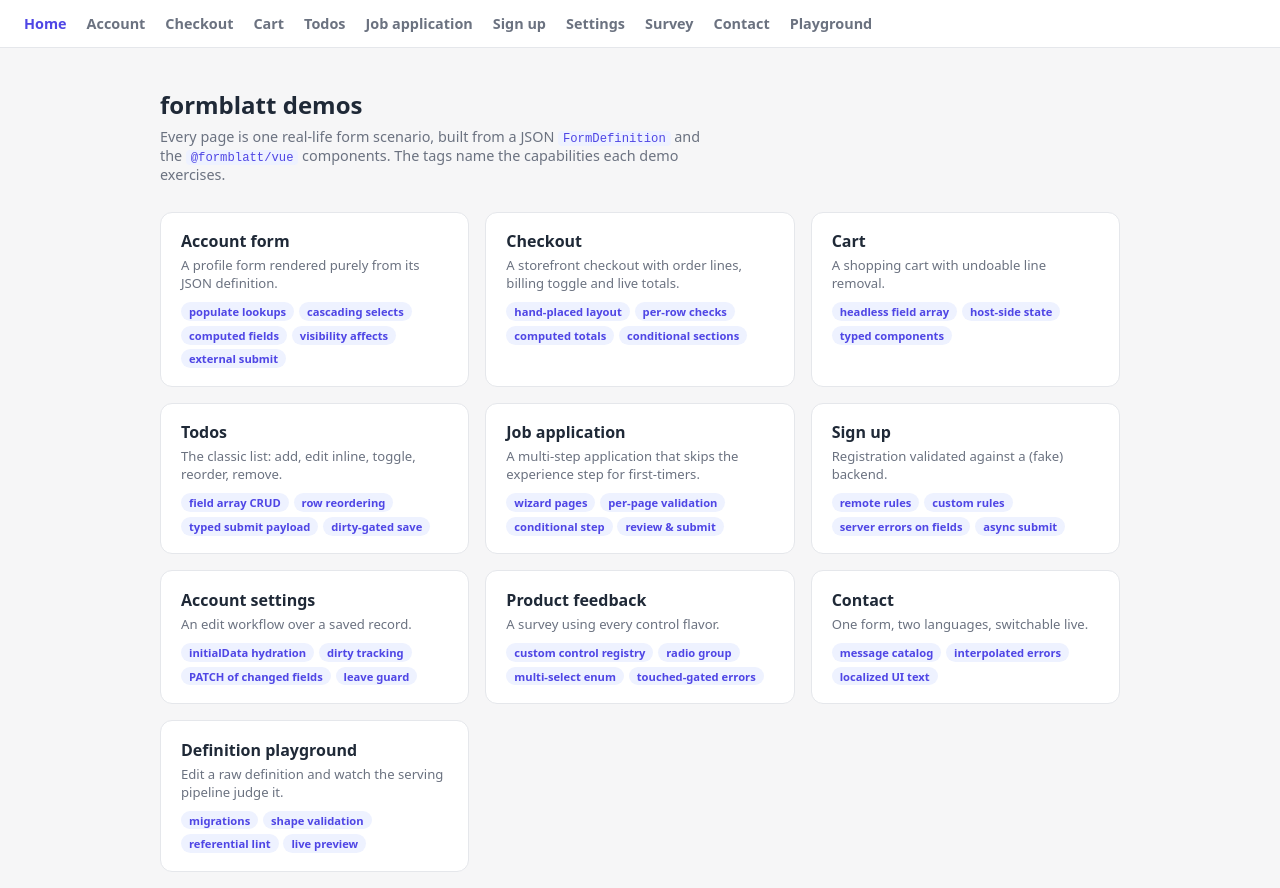
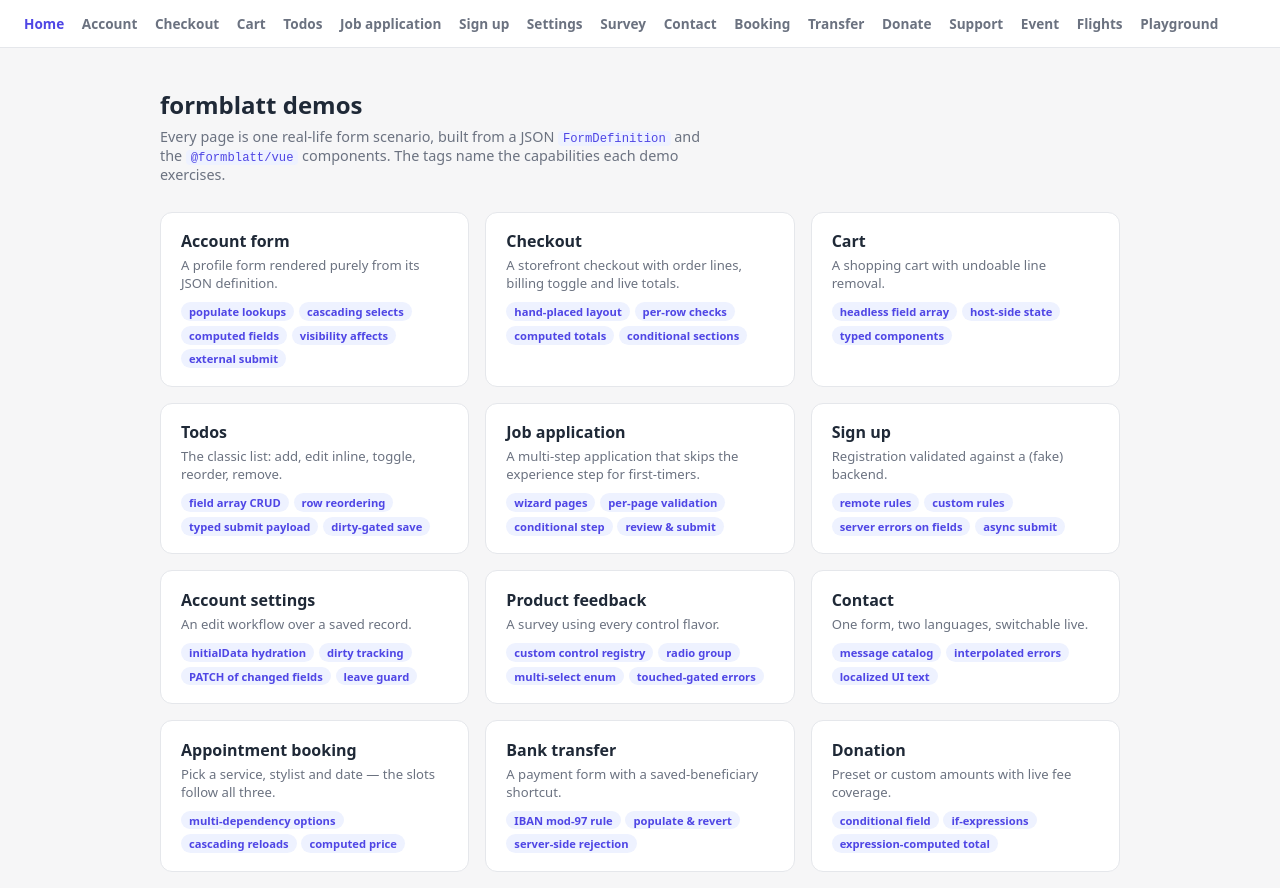
Before and after one commit to formblatt-org/formblatt, a Nuxt app in the folder apps/demo/: page / in a window 1280 px wide. Shown: the top 888 px of the page. Built offline with nearby package versions, Linux system fonts and the light colour scheme.

Commit message:
list the new demos on the landing page and nav

```diff
--- a/apps/demo/app/app.vue
+++ b/apps/demo/app/app.vue
@@ -13,6 +13,12 @@
       <NuxtLink to="/settings">Settings</NuxtLink>
       <NuxtLink to="/survey">Survey</NuxtLink>
       <NuxtLink to="/contact">Contact</NuxtLink>
+      <NuxtLink to="/booking">Booking</NuxtLink>
+      <NuxtLink to="/transfer">Transfer</NuxtLink>
+      <NuxtLink to="/donate">Donate</NuxtLink>
+      <NuxtLink to="/support">Support</NuxtLink>
+      <NuxtLink to="/event">Event</NuxtLink>
+      <NuxtLink to="/flights">Flights</NuxtLink>
       <NuxtLink to="/playground">Playground</NuxtLink>
     </nav>
     <NuxtPage />
@@ -31,11 +37,16 @@ body {
 <style scoped>
 .app-nav {
   display: flex;
-  gap: 1.25rem;
+  flex-wrap: wrap;
+  gap: .5rem 1.1rem;
   padding: .875rem 1.5rem;
   background: #fff;
   border-bottom: 1px solid #e5e7eb;
-  font-size: .9rem;
+  font-size: .85rem;
+}
+
+.app-nav a {
+  white-space: nowrap;
 }
 
 .app-nav a {
--- a/apps/demo/app/pages/index.vue
+++ b/apps/demo/app/pages/index.vue
@@ -54,6 +54,42 @@ const DEMOS = [
     title: "Contact",
     scenario: "One form, two languages, switchable live.",
     features: ["message catalog", "interpolated errors", "localized UI text"],
+  },
+  {
+    to: "/booking",
+    title: "Appointment booking",
+    scenario: "Pick a service, stylist and date — the slots follow all three.",
+    features: ["multi-dependency options", "cascading reloads", "computed price"],
+  },
+  {
+    to: "/transfer",
+    title: "Bank transfer",
+    scenario: "A payment form with a saved-beneficiary shortcut.",
+    features: ["IBAN mod-97 rule", "populate & revert", "server-side rejection"],
+  },
+  {
+    to: "/donate",
+    title: "Donation",
+    scenario: "Preset or custom amounts with live fee coverage.",
+    features: ["conditional field", "if-expressions", "expression-computed total"],
+  },
+  {
+    to: "/support",
+    title: "Support ticket",
+    scenario: "One form that reshapes itself per category.",
+    features: ["section visibleWhen", "hideAndClear", "cascading subcategory"],
+  },
+  {
+    to: "/event",
+    title: "Event registration",
+    scenario: "Multiple attendees, each row priced and checked on its own.",
+    features: ["per-row expressions", "per-row checks", "remote promo code"],
+  },
+  {
+    to: "/flights",
+    title: "Flight search",
+    scenario: "Return or one-way, with a declarative cross-date guard.",
+    features: ["hideAndClear", "dateDiff expression", "validated computed field"],
   },
   {
     to: "/playground",
```
